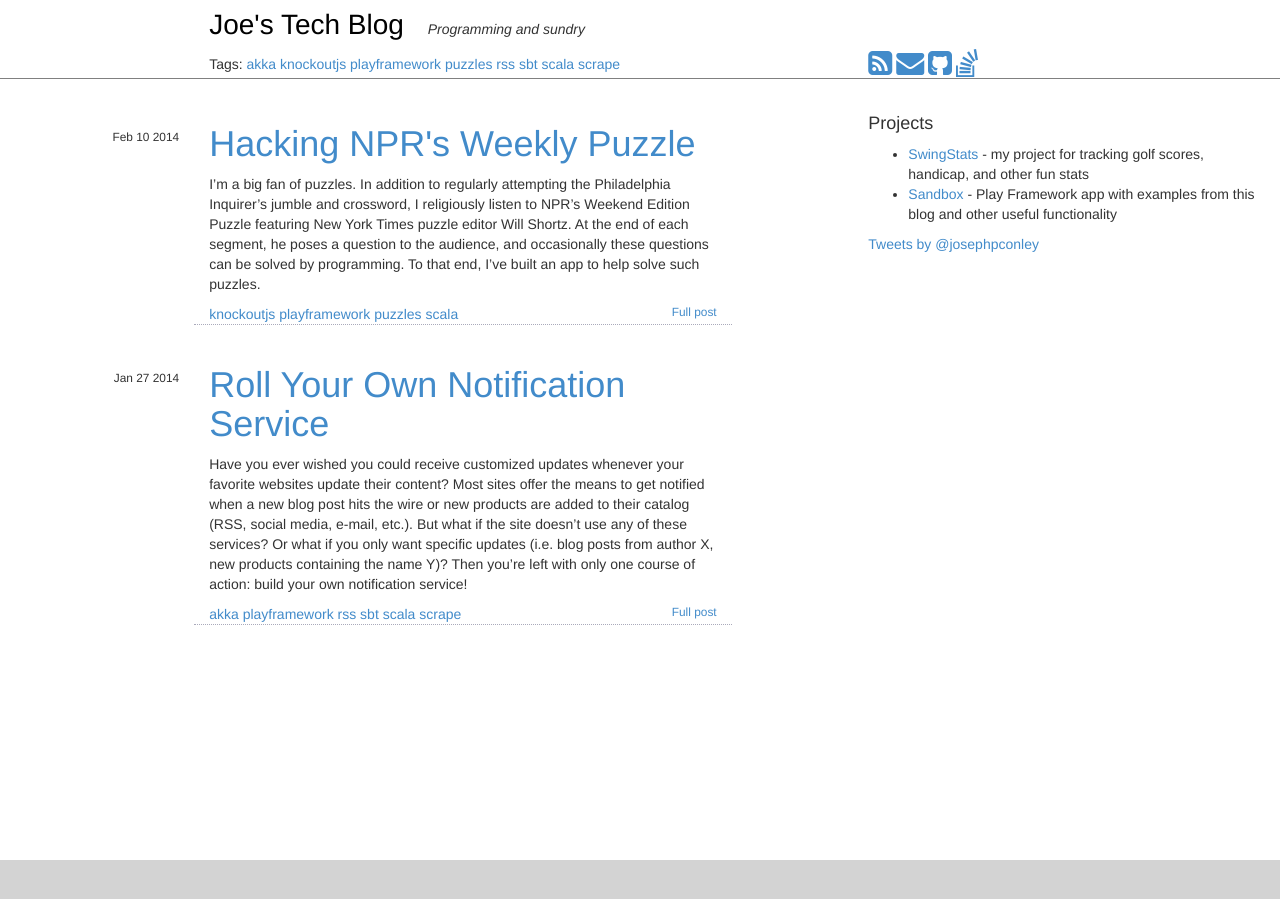
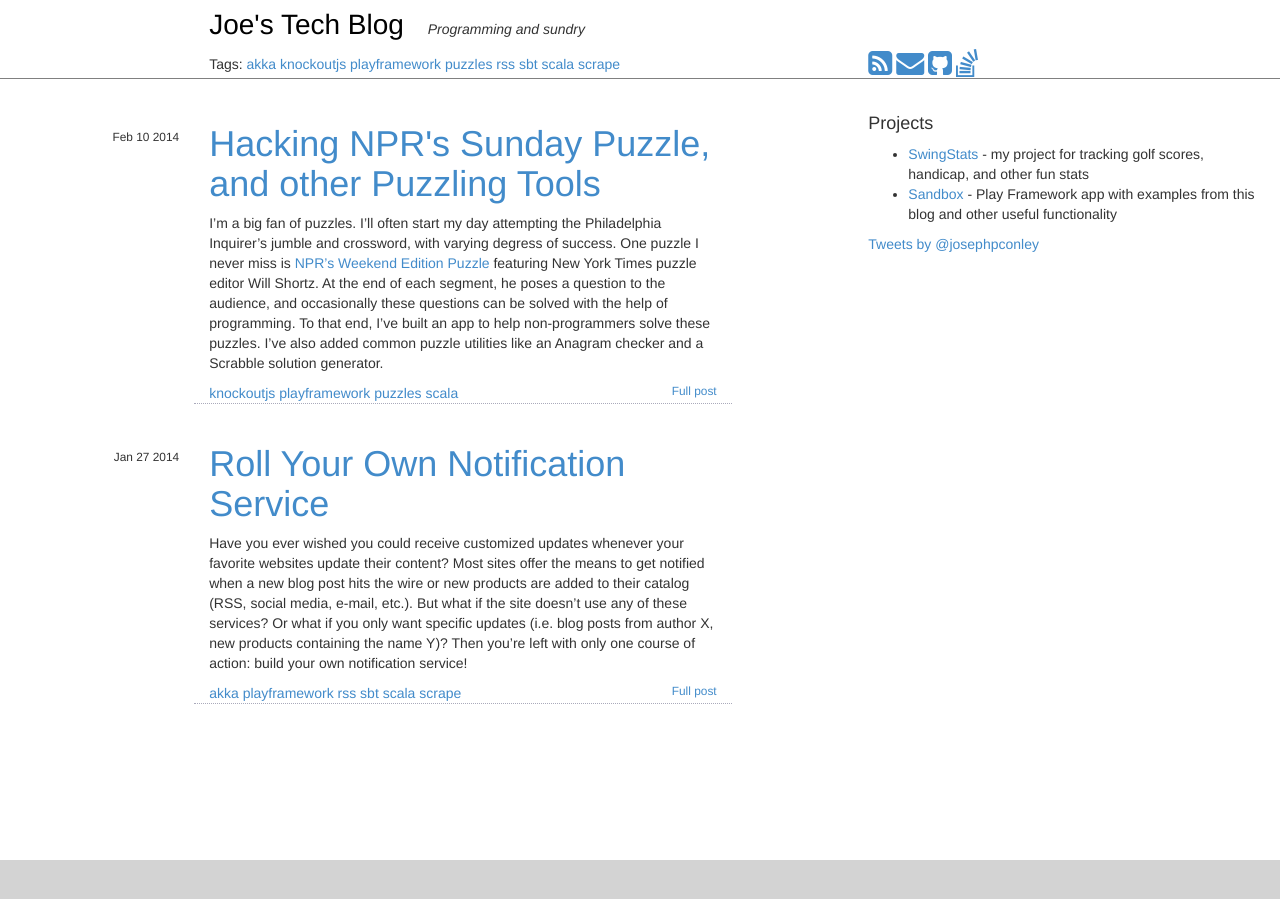
Before and after one commit to josephpconley/josephpconley.github.io, a Jekyll site: the page built from index.html, in a window 1280 px wide. Built offline with Jekyll 4.4.1, drawn with Linux system fonts in a browser that asks for light colours; a script that is not in the unit is left out; comment, search, counter and statistics services are not loaded.

```diff
--- a/_posts/2014-2-10-hacking-npr-sunday-puzzle.md
+++ b/_posts/2014-2-10-hacking-npr-sunday-puzzle.md
@@ -2,13 +2,13 @@
 layout: post
 type: post
 tags: knockoutjs playframework puzzles scala
-title: Hacking NPR's Weekly Puzzle
+title: Hacking NPR's Sunday Puzzle, and other Puzzling Tools
 published: true
 ---
 
-I'm a big fan of puzzles.  In addition to regularly attempting the Philadelphia Inquirer's jumble and crossword, I religiously listen to NPR's Weekend Edition Puzzle featuring New York Times puzzle editor Will Shortz.  At the end of each segment, he poses a question to the audience, and occasionally these questions can be solved by programming.  To that end, I've built an app to help solve such puzzles.
+I'm a big fan of puzzles.  I'll often start my day attempting the Philadelphia Inquirer's jumble and crossword, with varying degress of success.  One puzzle I never miss is [NPR's Weekend Edition Puzzle](http://www.npr.org/series/4473090/sunday-puzzle) featuring New York Times puzzle editor Will Shortz.  At the end of each segment, he poses a question to the audience, and occasionally these questions can be solved with the help of programming.  To that end, I've built an app to help non-programmers solve these puzzles.  I've also added common puzzle utilities like an Anagram checker and a Scrabble solution generator.
 
-The full library I've built for solving puzzles can be found [here](https://github.com/josephpconley/scala/tree/master/puzzles).  In addition to puzzle utilities, this project also has an npr package which shows examples of programs written to solve past NPR puzzles.
+You can find a running version of the puzzle solver [here](http://app.josephpconley.com/puzzles).  The Scala library of the puzzle utilities can be found [here](https://github.com/josephpconley/scala/tree/master/puzzles).  This project also has an npr package which shows examples of programs written to solve past NPR puzzles.
 
 ## Puzzle Solver
 This single-page app searches through a specified list of words searching for one of three things: anagrams, potential Scrabble solutions, or most powerfully, a regular expression.  We'll use this last mode to solve a recent NPR puzzle.
@@ -16,12 +16,19 @@ This single-page app searches through a specified list of words searching for on
 ### Puzzle Modes
 
 #### Anagrams
-This mode will search for all potential anagrams of the input word.  Helpful for solving the jumble commonly found in your newspaper.  For example, here are today's four jumble clues:
+This mode will search for all potential anagrams of the input word.  Helpful for solving the jumble commonly found in your newspaper.  For example, here are today's four jumble clues from the Inquirer:
 
-Typing each of these into the app should return one answer (hopefully).
+<div class="well well-lg">
+	GREEV
+	WORNC
+	KNITSY
+	KRUTYE
+</div>
+
+Setting the app controls to Mode = Anagram and Word List Source = Scrabble (a good list source for most purposes), we set Input once for each jumble and after hitting Submit, we get one proper anagram for each jumble.
 
 #### Scrabble
-This mode will search for all possible valid Scrabble words based on the letters provided.  You can also specify how many wild cards (i.e. "blanks") are in your hand.  This is useful not only to help find solutions but to verify solutions as well (faster than leafing through a Scrabble dictionary).
+This mode will search for all possible valid Scrabble words based on the letters (i.e. your Scrabble hand) provided.  You can also specify how many wild cards (i.e. "blanks") are in your hand.  This is useful not only to help find solutions but to verify solutions as well (faster than leafing through a Scrabble dictionary).
 
 #### Regular expressions
 This is the most powerful mode.  This will return all words matching a valid Java regular expression.  You can find a good tutorial about Java regular expressions [here](http://www.vogella.com/tutorials/JavaRegularExpressions/article.html).
@@ -30,19 +37,19 @@ This is the most powerful mode.  This will return all words matching a valid Jav
 I've gathered two common word lists, a list of valid Scrabble words mentioned [here](http://pzxc.com/embed-flash-scrabble-dictionary-text-file) and the [UNIX word list](http://www.freebsd.org/cgi/cvsweb.cgi/src/share/dict/web2?rev=1.12;content-type=text%2Fplain).  I've also added a space to add a custom list of words to search.
 
 ## Technology
-I've built this single-page app using [Play Scala](http://www.playframework.com/documentation/2.2.x/ScalaHome) as the backend.  After importing my puzzles library, here's the relevant controller code
+I've built this app using [Play Scala](http://www.playframework.com/documentation/2.2.x/ScalaHome) as the backend.  After importing my puzzles library, here's the relevant controller code:
 
 {% gist 8862621 %}
 
 I probably could have handled the JSON a bit safer by using a Reads[T] object to handle the parsing, but as this app was fairly simple I used the unsafe conversion JsPath.as.  Please don't think less of me!
 
-I've also employed [Knockout.js](http://knockoutjs.com) to manage the front-end concerns.  Knockout.js is a lightweight MVVM framework which manages DOM updates automatically and succinctly, ensuring that your front-end code is not a monolith of jQuery calls.  Here's the code for the front-end:
+I've also employed [Knockout.js](http://knockoutjs.com) to manage the front-end functionality.  Knockout.js is a lightweight MVVM framework which manages DOM updates automatically and succinctly, ensuring that your front-end code is not a monolith of jQuery calls.  Here's the code for the front-end:
 
 {% gist 8862697 %}
 
-And that's it!  You can find a working version of the puzzle solver [here](http://app.josephpconley.com/puzzles).  A good future exercise would be to stream the solutions reactively, especially when dealing with a long word list.  This would be done using the Enumeratee library in Play.  If anyone's interested in that I can post a follow-up detailing that solution.
+And that's it!  A good future exercise would be to stream the solutions reactively, especially when dealing with a long word list.  This would be done using Play's [Enumeratee library](http://www.playframework.com/documentation/2.1.x/Enumeratees).  If anyone's interested in that I can post a follow-up detailing that solution.
 
-## Puzzle Solution - Double S
+## Puzzle Solution - Double S (Non-Programmers)
 Now our tool is ready to help us solve a recent puzzle.  Here's the question, reprinted from [NPR's website](http://www.npr.org/2014/01/26/266210037/take-synonyms-for-a-spin-or-pirouette):
 
 <div class="well well-lg">What word, containing two consecutive S's, becomes its own synonym if you drop those S's?</div>
@@ -59,4 +66,13 @@ Using that regular expression, we can use our Puzzle Solver to determine which w
 
 ![Regex Solution](/assets/SS.bmp)
 
-Unfortunately, I didn't get a chance to submit this solution in time.
+## Puzzle Solution - Double S (Programmers)
+
+The previous non-coding solution might have seemed a bit convoluted.  A much simpler method would be to use my Scala library directly to find the solutions, which can be done with as little as four lines of code:
+
+{% gist 8915428 %}
+
+## Conclusion
+If you enjoy NPR's Sunday Puzzle, I'd highly recommend [Blaine's Puzzle Blog](http://puzzles.blainesville.com/) as an excellent companion resource.  This blog community offers tantalizing, interesting hints for the solution of the puzzle and often digress into other challenging puzzles as well.
+
+Happy puzzling!
```
